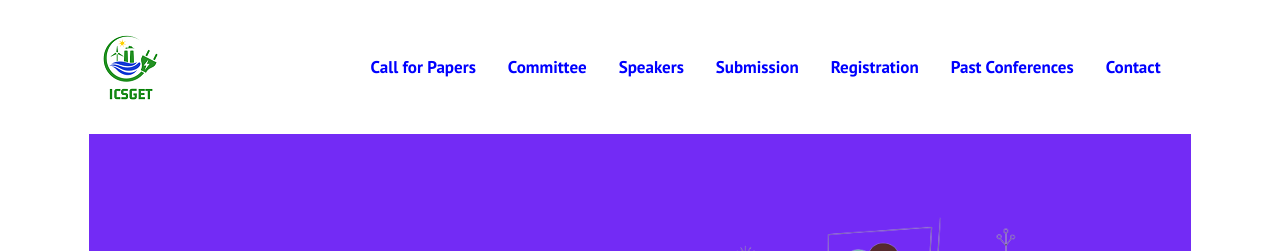
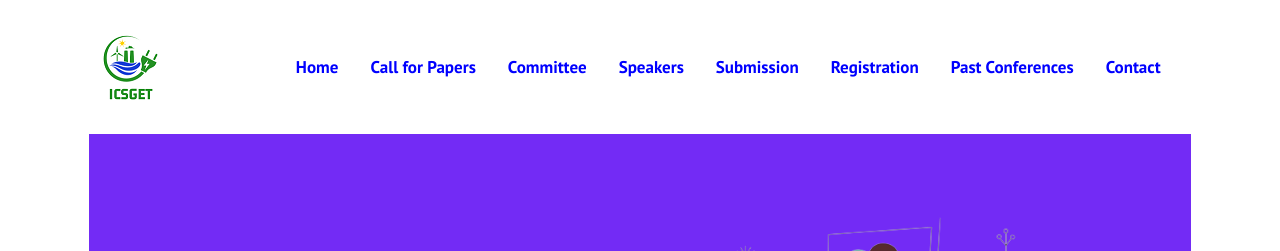
Before and after one commit to sravivarmanvce/temp, a Jekyll site: the page built from index.md, in a window 1280 px wide. Shown: the top 251 px of the page. Built offline with Jekyll 4.4.1, drawn with Linux system fonts in a browser that asks for light colours.

Commit message:
Update menus.yml

```diff
--- a/_data/menus.yml
+++ b/_data/menus.yml
@@ -1,5 +1,8 @@
 # Top Menu
 topmenu:
+
+- title: Home
+  url: ""
 
 - title: Call for Papers
   url: "calforpapers/"
```
